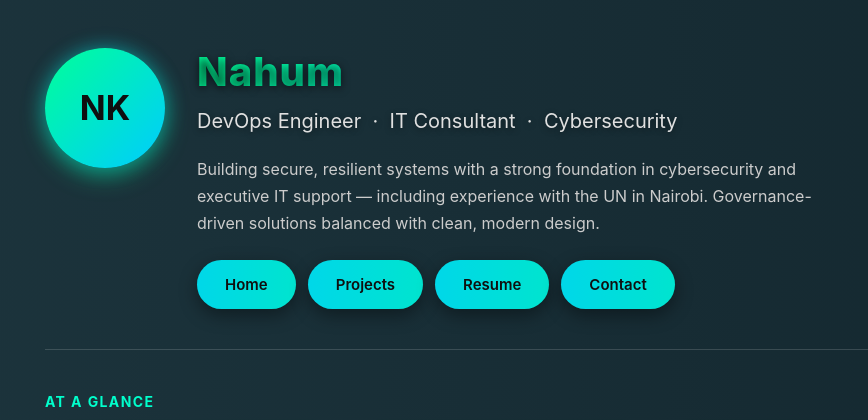
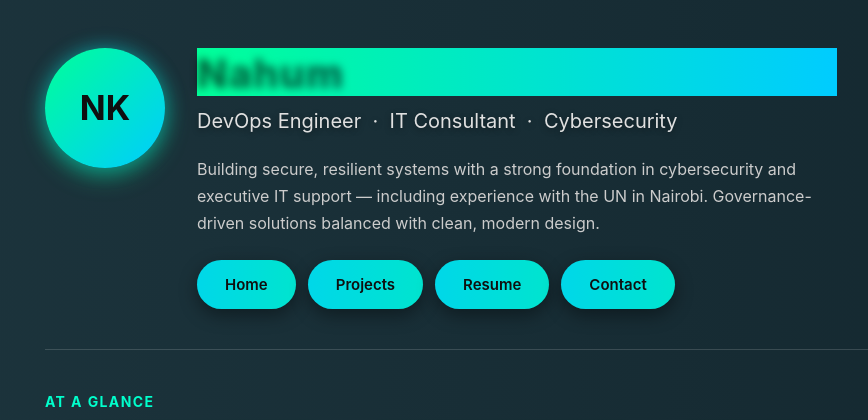
Before and after one commit to KarisaT/Portfolio, a Flask app: page / in a window 1280 px wide. Shown: the top 420 px of the page, without its empty margins (139-1007 px from the left). Run offline with Flask 3, Linux system fonts and the light colour scheme.

Commit message:
BACKGRND

```diff
--- a/templates/contact.html
+++ b/templates/contact.html
@@ -40,7 +40,6 @@
       font-size: 3rem;
       font-weight: 800;
       background: linear-gradient(90deg, #00ff99, #00ccff);
-      -webkit-background-clip: text;
       -webkit-text-fill-color: transparent;
       letter-spacing: 1px;
       text-shadow: 0 2px 8px rgba(0,0,0,0.5);
--- a/templates/index.html
+++ b/templates/index.html
@@ -55,7 +55,6 @@
     font-size: 40px;
     font-weight: 800;
     background: linear-gradient(90deg, #00ff99, #00ccff);
-    -webkit-background-clip: text;
     -webkit-text-fill-color: transparent;
     letter-spacing: 1px;
     text-shadow: 0 2px 8px rgba(0,0,0,0.6);
--- a/templates/projects.html
+++ b/templates/projects.html
@@ -40,7 +40,6 @@
       font-size: 3rem;
       font-weight: 800;
       background: linear-gradient(90deg, #00ff99, #00ccff);
-      -webkit-background-clip: text;
       -webkit-text-fill-color: transparent;
       letter-spacing: 1px;
       text-shadow: 0 2px 8px rgba(0,0,0,0.5);
--- a/templates/resume.html
+++ b/templates/resume.html
@@ -40,7 +40,6 @@
       font-size: 3rem;
       font-weight: 800;
       background: linear-gradient(90deg, #00ff99, #00ccff);
-      -webkit-background-clip: text;
       -webkit-text-fill-color: transparent;
       letter-spacing: 1px;
       text-shadow: 0 2px 8px rgba(0,0,0,0.5);
```
